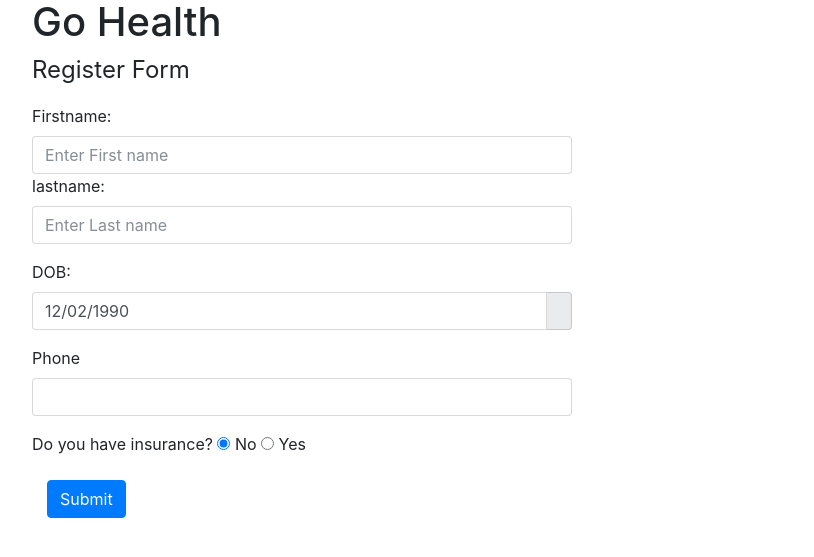
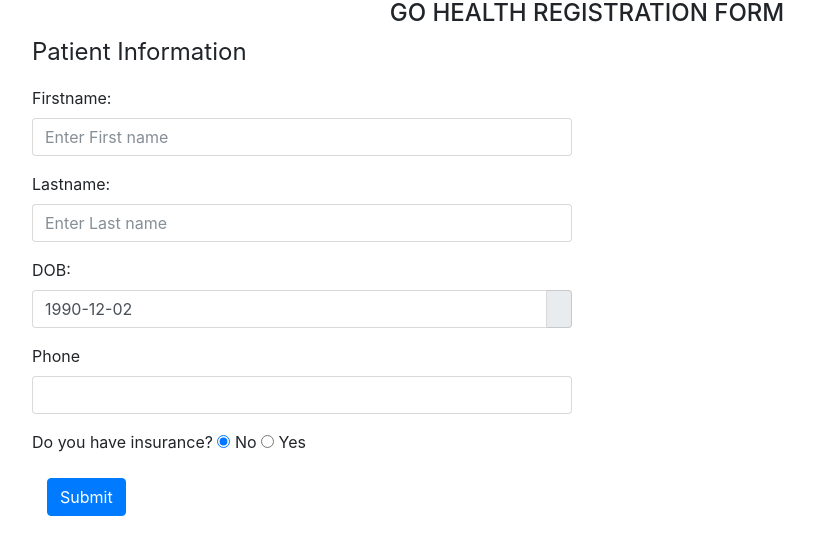
Before and after one commit to mellow79/ghealth, a PHP site: page / in a window 1280 px wide. Shown: the top 557 px of the page, without its empty margins (53-867 px from the left). Run offline with PHP 8.4, Linux system fonts and the light colour scheme; some libraries are stand-ins or nearby versions.

Commit message:
add ghealth to repository

```diff
--- a/index.php
+++ b/index.php
@@ -30,24 +30,27 @@
 </head>
 <body>
 <div class="container">
-    <h1>Go Health</h1>
+    <h4 class="text-center">GO HEALTH REGISTRATION FORM</h4>
     <div class="row">
+
         <div class="col-md-6">
-            <form id="reg" action="" method="post" class="form-horizontal" role="form">
+            <form id="reg" name="reg" action="" method="post" class="form-horizontal" role="form">
+                <fieldset>
                 <div class="form-group">
-                    <legend>Register Form</legend>
+                    <legend>Patient Information</legend>
                 </div>
                 <div class="form-group">
                     <label for="first_name">Firstname:</label>
                     <input type="text" class="form-control" id="first_name" required placeholder="Enter First name">
-
-                    <label for="last_name">lastname:</label>
+                </div>
+                    <div class="form-group">
+                    <label for="last_name">Lastname:</label>
                     <input type="text" class="form-control" id="last_name" required placeholder="Enter Last name">
                 </div>
                 <div class="form-group">
                     <label for="dob">DOB:</label>
                     <div class="input-group date">
-                        <input id="datepicker" name="dob" required type="text" class="form-control" value="12/02/1990">
+                        <input id="datepicker" name="dob" required type="text" class="form-control" value="1990-12-02">
                         <div class="input-group-addon">
                             <span class="glyphicon glyphicon-calendar"></span>
                         </div>
@@ -62,15 +65,34 @@
                     <label class="radio-inline"> <input type="radio" name="optInsurance" value="N" required checked> No </label>
                     <label class="radio-inline"> <input type="radio" name="optInsurance" value="Y"> Yes </label>
                 </div>
+                </fieldset>
                 <div class="ins" style="display:none">
+                    <fieldset>
+                        <legend>Provider Information</legend>
+                    <!--<div class="form-group">
+                        <label for="pfirst_name">Providers Firstname:</label>
+                        <input type="text" class="form-control" id="pfirst_name" required placeholder="Provider First name">
+                    </div>
+                    <div class="form-group">
+                        <label for="plast_name">Providers Lastname:</label>
+                        <input type="text" class="form-control" id="plast_name" required placeholder="Provider Last name">
+                    </div> -->
                     <div class="form-group">
                         <label for="insCarrier">Insurance Carrier:</label>
-                        <input type="text" class="form-control" id="insCarrier" placeholder="Enter Insurance Carrier">
+                        <select class="form-control" id="insCarrier">
+                            <option value="">Select a carrier</option>
+                            <option value="aetna">Aetna</option>
+                            <option value="united_health_care" selected>United Health Care</option>
+                            <option value="blue_cross_blue_shield">Blue Cross/Blue Shield</option>
+                            <option value="cigna">cigna</option>
+                            <option value="no_insurance">No Insurance</option>
+                        </select>
                     </div>
                     <div class="form-group">
                         <label for="insID"> Insurance ID:</label>
                         <input type="text" class="form-control" id="insID" placeholder="Enter Insurance ID">
                     </div>
+                    </fieldset>
                 </div>
                 <div class="form-group">
                     <div class="col-sm-10 col-sm-offset-2">
```
